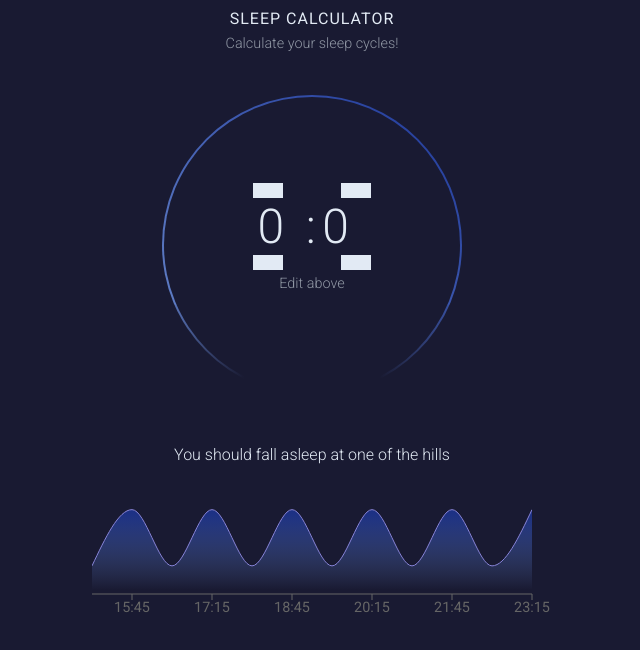
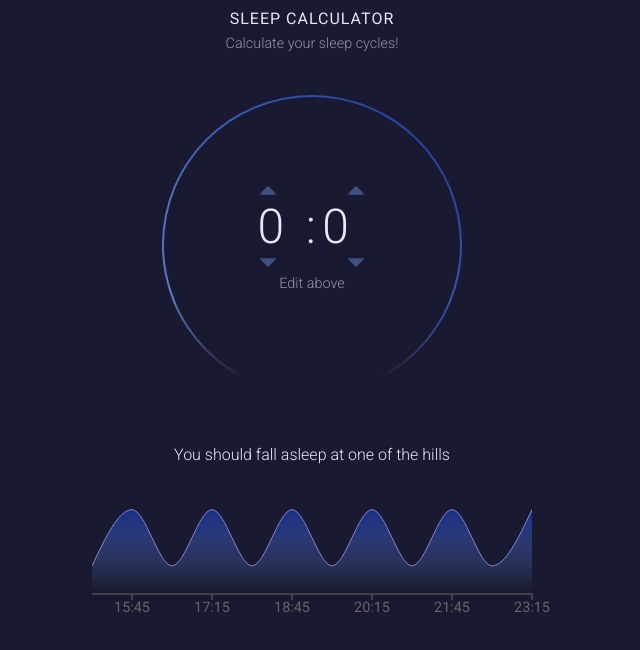
Before and after one commit to snoh666/sleep-cycle-calculator, a React (Create React App) app: page / in a window 1280 px wide. Shown: the top 650 px of the page, without its empty margins (328-968 px from the left). Built offline with nearby package versions, Linux system fonts and the light colour scheme.

Commit message:
Added proper styling and importing of svg arrow icon

```diff
--- a/src/components/Form.jsx
+++ b/src/components/Form.jsx
@@ -2,6 +2,7 @@ import React, { useState, useRef } from 'react';
 import styled from 'styled-components';
 import { connect } from 'react-redux';
 import { setHrsMins } from '../redux/actions';
+import { ReactComponent as DownArrow } from './icons/downArrow.svg';
 
 function Form({ setHrsMins }) {
   const [hours, setHours] = useState(0);
@@ -99,27 +100,35 @@ function Form({ setHrsMins }) {
               onChange={onFormChange}
             >
               <InputWrapper>
-                <InputArrow isUp onClick={_ => updateHours('increase')} />
+                <InputArrow isUp onClick={_ => updateHours('increase')}>
+                  <DownArrow />
+                </InputArrow>
                 <StyledInput
                   type='number'
                   max='24'
                   value={hours}
                   onChange={updateHours}
                   align='end'
-                  readonly
+                  readonly={true}
                 />
-                <InputArrow onClick={_ => updateHours('decrease')} />
+                <InputArrow onClick={_ => updateHours('decrease')}>
+                  <DownArrow />
+                </InputArrow>
               </InputWrapper>
               <span>:</span>
               <InputWrapper>
-                <InputArrow isUp onClick={_ => updateMinutes('increase')} />
+                <InputArrow isUp onClick={_ => updateMinutes('increase')}>
+                  <DownArrow />
+                </InputArrow>
                 <StyledInput
                   type='number'
                   max='60'
                   value={minutes}
                   onChange={updateMinutes}
                 />
-                <InputArrow onClick={_ => updateMinutes('decrease')} />
+                <InputArrow onClick={_ => updateMinutes('decrease')}>
+                  <DownArrow />
+                </InputArrow>
               </InputWrapper>
             </form>
           </TimeOutput>
@@ -222,11 +231,21 @@ const InputArrow = styled.div`
     return 'bottom: -15px;';
   }}
   left: 50%;
-  transform: translateX(-50%);
+  transform-origin: 50% 50%;
+  transform: translateX(-50%) ${props => (props.isUp ? 'rotate(180deg)' : null)};
 
   width: 30px;
   height: 15px;
-  background-color: ${props => props.theme.grey};
+
+  svg {
+    max-width: 30px;
+    max-height: 15px;
+    position: absolute;
+    top: 0;
+    left: 0;
+    fill: #6a89cc;
+    opacity: 0.5;
+  }
 `;
 
 const StyledInput = styled.input`
```
